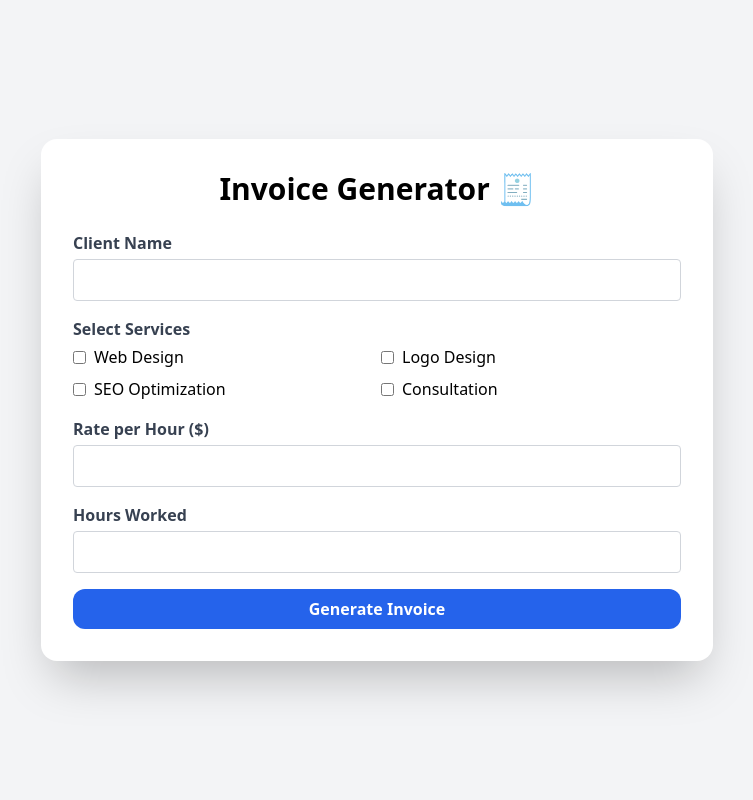
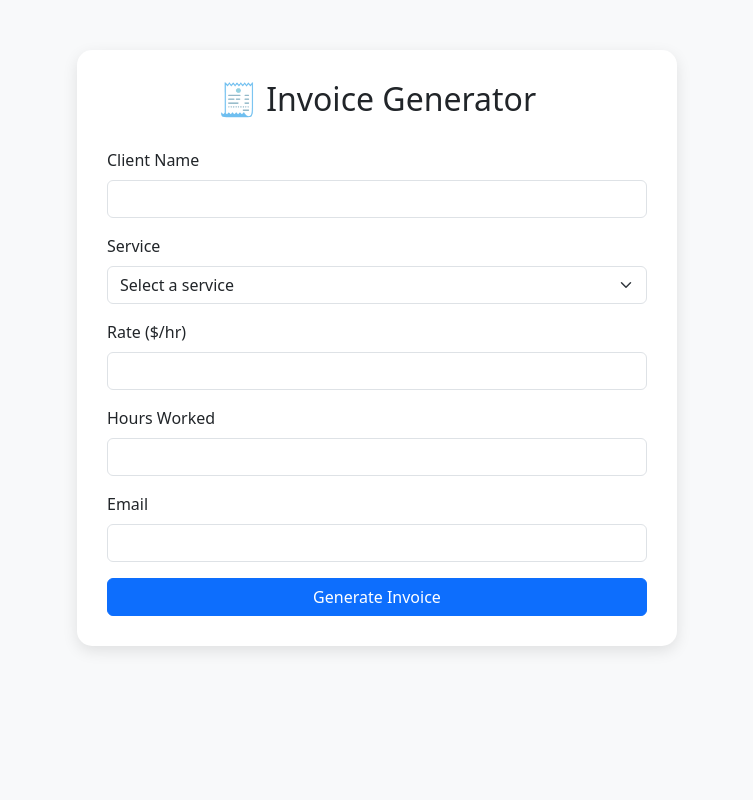
Before and after one commit to hubtamil/invoice-generator, a Flask app: page / in a window 1280 px wide. Shown: the whole page, without its empty margins (263-1016 px from the left). Run offline with Flask 3, Linux system fonts and the light colour scheme; some libraries are stand-ins or nearby versions.

Commit message:
Initial commit - Flask invoice generator

```diff
--- a/app.py
+++ b/app.py
@@ -1,50 +1,47 @@
 from flask import Flask, render_template, request, send_file
 from fpdf import FPDF
+import os
 from datetime import datetime
-import os
 
 app = Flask(__name__)
 
-# Make sure 'invoices' folder exists
 if not os.path.exists("invoices"):
     os.makedirs("invoices")
 
-def generate_invoice(client_name, selected_services, rate, hours):
-    total = rate * hours
-    file_name = f"invoices/{client_name.replace(' ', '_')}_invoice.pdf"
-
-    pdf = FPDF()
-    pdf.add_page()
-    pdf.set_font("Arial", 'B', 16)
-    pdf.cell(200, 10, txt="INVOICE", ln=True, align="C")
-
-    pdf.set_font("Arial", size=12)
-    pdf.cell(200, 10, txt=f"Date: {datetime.now().strftime('%Y-%m-%d')}", ln=True, align="C")
-    pdf.ln(10)
-
-    pdf.cell(200, 10, txt=f"Bill To: {client_name}", ln=True)
-    pdf.cell(200, 10, txt="Services:", ln=True)
-    for service in selected_services:
-        pdf.cell(200, 10, txt=f"- {service}", ln=True)
-
-    pdf.cell(200, 10, txt=f"Rate: ${rate:.2f} per hour", ln=True)
-    pdf.cell(200, 10, txt=f"Hours: {hours}", ln=True)
-    pdf.set_font("Arial", 'B', 12)
-    pdf.cell(200, 10, txt=f"Total Amount: ${total:.2f}", ln=True)
-
-    pdf.output(file_name)
-    return file_name
-
 @app.route('/', methods=['GET', 'POST'])
-def home():
+def index():
     if request.method == 'POST':
-        client = request.form['client']
+        client_name = request.form['client_name']
+        service = request.form.get('service')
         rate = float(request.form['rate'])
         hours = float(request.form['hours'])
-        selected_services = request.form.getlist('services')
+        email = request.form['email']  # Get the email address
 
-        invoice_path = generate_invoice(client, selected_services, rate, hours)
-        return send_file(invoice_path, as_attachment=True)
+        total = rate * hours
+        file_name = f"invoices/{client_name.replace(' ', '_')}_invoice.pdf"
+
+        pdf = FPDF()
+        pdf.add_page()
+        pdf.set_font("Arial", 'B', 16)
+        pdf.cell(200, 10, "INVOICE", ln=True, align="C")
+
+        pdf.set_font("Arial", size=12)
+        pdf.cell(200, 10, f"Date: {datetime.now().strftime('%Y-%m-%d')}", ln=True, align="C")
+        pdf.ln(10)
+
+        pdf.cell(200, 10, f"Bill To: {client_name}", ln=True)
+        pdf.cell(200, 10, f"Service: {service}", ln=True)
+        pdf.cell(200, 10, f"Rate: ${rate:.2f} per hour", ln=True)
+        pdf.cell(200, 10, f"Hours: {hours}", ln=True)
+        pdf.set_font("Arial", 'B', 12)
+        pdf.cell(200, 10, f"Total Amount: ${total:.2f}", ln=True)
+
+        pdf.output(file_name)
+
+        # Optional: Send the email (if you want to implement email functionality)
+        # You can use Flask-Mail to send the generated invoice via email to the provided email address.
+
+        return send_file(file_name, as_attachment=True)
 
     return render_template('index.html')
 
--- a/templates/index.html
+++ b/templates/index.html
@@ -1,55 +1,57 @@
-<!-- templates/index.html -->
 <!DOCTYPE html>
 <html lang="en">
 <head>
     <meta charset="UTF-8">
     <title>Invoice Generator</title>
-    <script src="https://cdn.tailwindcss.com"></script>
+    <link href="https://cdn.jsdelivr.net/npm/bootstrap@5.3.2/dist/css/bootstrap.min.css" rel="stylesheet">
+    <style>
+        body {
+            background: #f8f9fa;
+            padding-top: 50px;
+        }
+        .container {
+            max-width: 600px;
+            background: white;
+            padding: 30px;
+            border-radius: 15px;
+            box-shadow: 0 5px 15px rgba(0,0,0,0.1);
+        }
+        h2 {
+            margin-bottom: 30px;
+        }
+    </style>
 </head>
-<body class="bg-gray-100 min-h-screen flex items-center justify-center p-6">
-    <div class="bg-white shadow-2xl rounded-2xl p-8 w-full max-w-2xl">
-        <h1 class="text-3xl font-bold text-center mb-6">Invoice Generator 🧾</h1>
-        <form action="/generate" method="POST" class="space-y-4">
-            <div>
-                <label class="block text-gray-700 font-semibold mb-1">Client Name</label>
-                <input type="text" name="client_name" class="w-full border border-gray-300 rounded p-2" required>
+<body>
+    <div class="container">
+        <h2 class="text-center">🧾 Invoice Generator</h2>
+        <form method="POST">
+            <div class="mb-3">
+                <label for="client_name" class="form-label">Client Name</label>
+                <input type="text" class="form-control" id="client_name" name="client_name" required>
             </div>
-
-            <div>
-                <label class="block text-gray-700 font-semibold mb-1">Select Services</label>
-                <div class="grid grid-cols-2 gap-2">
-                    <label class="flex items-center space-x-2">
-                        <input type="checkbox" name="services" value="Web Design">
-                        <span>Web Design</span>
-                    </label>
-                    <label class="flex items-center space-x-2">
-                        <input type="checkbox" name="services" value="Logo Design">
-                        <span>Logo Design</span>
-                    </label>
-                    <label class="flex items-center space-x-2">
-                        <input type="checkbox" name="services" value="SEO Optimization">
-                        <span>SEO Optimization</span>
-                    </label>
-                    <label class="flex items-center space-x-2">
-                        <input type="checkbox" name="services" value="Consultation">
-                        <span>Consultation</span>
-                    </label>
-                </div>
+            <div class="mb-3">
+                <label for="service" class="form-label">Service</label>
+                <select class="form-select" id="service" name="service" required>
+                    <option selected disabled>Select a service</option>
+                    <option value="Web Development">Web Development</option>
+                    <option value="Mobile App Design">Mobile App Design</option>
+                    <option value="SEO Optimization">SEO Optimization</option>
+                    <option value="Consultation">Consultation</option>
+                </select>
             </div>
-
-            <div>
-                <label class="block text-gray-700 font-semibold mb-1">Rate per Hour ($)</label>
-                <input type="number" step="0.01" name="rate" class="w-full border border-gray-300 rounded p-2" required>
+            <div class="mb-3">
+                <label for="rate" class="form-label">Rate ($/hr)</label>
+                <input type="number" class="form-control" id="rate" name="rate" required>
             </div>
-
-            <div>
-                <label class="block text-gray-700 font-semibold mb-1">Hours Worked</label>
-                <input type="number" step="0.1" name="hours" class="w-full border border-gray-300 rounded p-2" required>
+            <div class="mb-3">
+                <label for="hours" class="form-label">Hours Worked</label>
+                <input type="number" class="form-control" id="hours" name="hours" required>
             </div>
-
-            <button type="submit" class="w-full bg-blue-600 hover:bg-blue-700 text-white font-semibold py-2 rounded-xl transition">
-                Generate Invoice
-            </button>
+            <div class="mb-3">
+                <label for="email" class="form-label">Email</label>
+                <input type="email" class="form-control" id="email" name="email" required>
+            </div>
+            <button type="submit" class="btn btn-primary w-100">Generate Invoice</button>
         </form>
     </div>
 </body>
```
Also changed, not shown: 1 other file.
